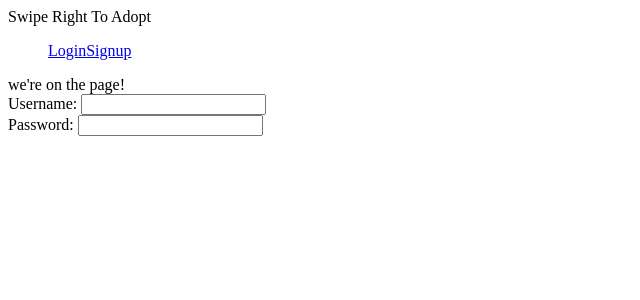
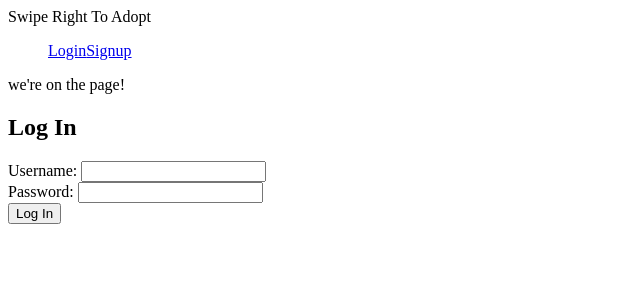
Before and after one commit to MGlyer/SWP, a React app: page /login in a window 1280 px wide. Shown: the top 300 px of the page, without its empty margins (0-640 px from the left). Built offline with nearby package versions, Linux system fonts and the light colour scheme; the HTML template or start-up script is replaced by a standard one.

Commit message:
creates login method, client side

```diff
--- a/client/src/components/login.jsx
+++ b/client/src/components/login.jsx
@@ -24,9 +24,12 @@ class Login extends React.Component {
     render() {
         return(
             <div>
+                <h2>Log In</h2>
                 Username: <input type='text' onChange = {this.handleUNChange} />
                 <br/>
                 Password: <input type='password' onChange = {this.handlePWChange} />
+                <br/>
+                <button>Log In</button>
             </div>
         )
     }
--- a/client/src/components/signup.jsx
+++ b/client/src/components/signup.jsx
@@ -30,7 +30,8 @@ class Signup extends React.Component {
                 Username: <input type= 'text' onChange = {this.handleUNChange} />
                 <br/>
                 Password: <input type= 'password' onChange = {this.handlePWChange} />
-                <button onClick = {props.handleSignUp}>Sign up</button>
+                <br/>
+                <button onClick = {() => this.props.signup(this.state.usernameValue, this.state.passwordValue)}>Sign up</button>
             </div>
         )
     }
--- a/client/src/index.jsx
+++ b/client/src/index.jsx
@@ -14,6 +14,7 @@ class App extends React.Component {
             user: ''
         }
         this.handleSignup = this.handleSignup.bind(this)
+        this.handleLogin = this.handleLogin.bind(this)
     }
 
 
@@ -23,6 +24,14 @@ class App extends React.Component {
              .then((response) => {
                  console.log(response.data)
                  this.setState({user: newUsername, loggedIn: true})
+             })
+             .catch((err) => console.error(err))
+    }
+
+    handleLogin(username, password) {
+        axios.get('/pets/login', {params: {username: username, password, password}})
+             .then((response) => {
+                 console.log(response.data)
              })
              .catch((err) => console.error(err))
     }
@@ -37,7 +46,7 @@ class App extends React.Component {
                     we're on the page!
                     <Switch>
                         <Route exact path='/' render = {() => <Redirect to='/login' />} />
-                        <Route path='/login' render = {() => <Login />} />
+                        <Route path='/login' render = {() => <Login login = {this.handleLogin} />} />
                         <Route path='/signup' render = {() => <Signup signup = {this.handleSignup} />} />
                     </Switch>
                 </div>
```
Also changed, not shown: 1 other file (tests, documents, lock files or other folders).
